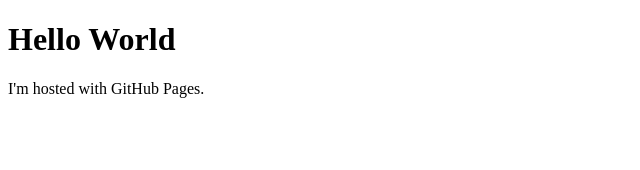
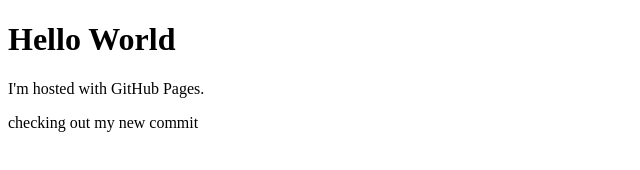
Before and after one commit to Ionut85/ionut85.github.io, a plain HTML site: page index.html in a window 1280 px wide. Shown: the whole page, without its empty margins (0-640 px from the left). Drawn offline with Linux system fonts and the light colour scheme.

Commit message:
my latest change

```diff
--- a/index.html
+++ b/index.html
@@ -3,5 +3,6 @@
 <body>
 <h1>Hello World</h1>
 <p>I'm hosted with GitHub Pages.</p>
+<p>checking out my new commit</p>
 </body>
 </html>
```
